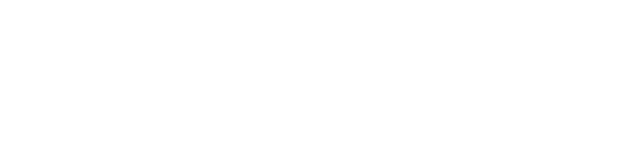
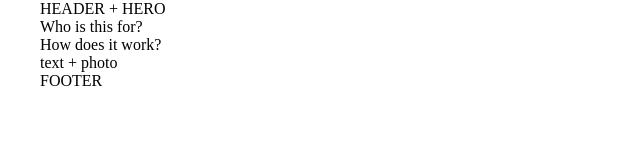
Before and after one commit to belauzas/18-portfolio-teamwork, a plain HTML site: page index.html in a window 1280 px wide. Shown: the whole page, without its empty margins (0-640 px from the left). Drawn offline with Linux system fonts and the light colour scheme.

Commit message:
Main sections and files

```diff
--- /dev/null
+++ b/css/main.css
@@ -0,0 +1,31 @@
+body,
+body * {
+    margin: 0;
+    padding: 0;
+    vertical-align: top;
+    box-sizing: border-box;
+}
+
+.container {
+    display: inline-block;
+    width: 100%;
+}
+    .container > .row {
+        display: inline-block;
+        width: 1200px;
+        margin: 0 calc(50% - 600px);
+    }
+
+/* HEADER + HERO */
+
+
+/* Who is this for? */
+
+
+/* How does it work */
+
+
+/* text + photo */
+
+
+/* footer */
--- a/index.html
+++ b/index.html
@@ -5,8 +5,43 @@
     <meta name="viewport" content="width=device-width, initial-scale=1.0">
     <meta http-equiv="X-UA-Compatible" content="ie=edge">
     <title>Document</title>
+    <link rel="stylesheet" href="css/main.css">
 </head>
 <body>
+    <!-- HEADER + HERO -->
+    <div class="container">
+        <div class="row">
+            HEADER + HERO
+        </div>
+    </div>
+    <!-- Who is this for? -->
+    <div class="container">
+        <div class="row">
+            Who is this for?
+        </div>
+    </div>
+    <!-- How does it work? -->
+    <div class="container">
+        <div class="row">
+            How does it work?
+        </div>
+    </div>
+    <!-- text + photo -->
+    <div class="container">
+        <div class="row">
+            text + photo
+        </div>
+    </div>
+    <!-- FOOTER -->
+    <div class="container">
+        <div class="row">
+            FOOTER
+        </div>
+    </div>
 
+
+    <script src="js/data.js"></script>
+    <script src="js/functions.js"></script>
+    <script src="js/actions.js"></script>
 </body>
 </html>
```
Also changed, not shown: js/actions.js (added, +13 -0 lines), js/data.js (added, +13 -0 lines), js/functions.js (added, +13 -0 lines).
